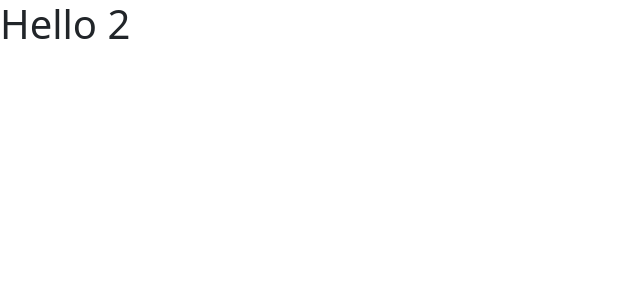
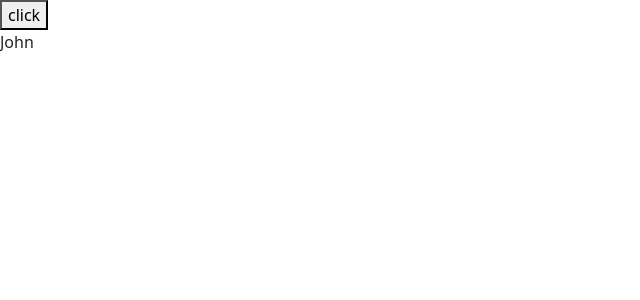
Before and after one commit to BishwasKoirala/mosh-react, a React (Vite) app: page / in a window 1280 px wide. Shown: the top 300 px of the page, without its empty margins (0-640 px from the left). Built offline with nearby package versions, Linux system fonts and the light colour scheme.

Commit message:
did up to updating nested object , next do =>  updating arrays

```diff
--- a/src/App.tsx
+++ b/src/App.tsx
@@ -4,13 +4,32 @@ import Message from "./components/Message";
 export default function App () {
   // const [firstName , setFirstName] = useState('');
   // const [lastName , setLastName] = useState('');
+  const [customer , setCustomer] = useState(
+    {
+      name : 'John' ,
+      address : {
+        city : 'Yokohama' ,
+        zip : 2440805
+      }
+    }
+  )
 
+  const handleClick = () => {
+    setCustomer({
+      // ..means all existing objects
 
+      ...customer,
+      address : {
+        ...customer.address,
+        zip : 21111
+      }
+    })
+  }
 
   return (
     <div>
-      <Message/>
-
+      <button onClick={handleClick} >click</button>
+      <p>{customer.name}</p>
     </div>
   );
 }
```
